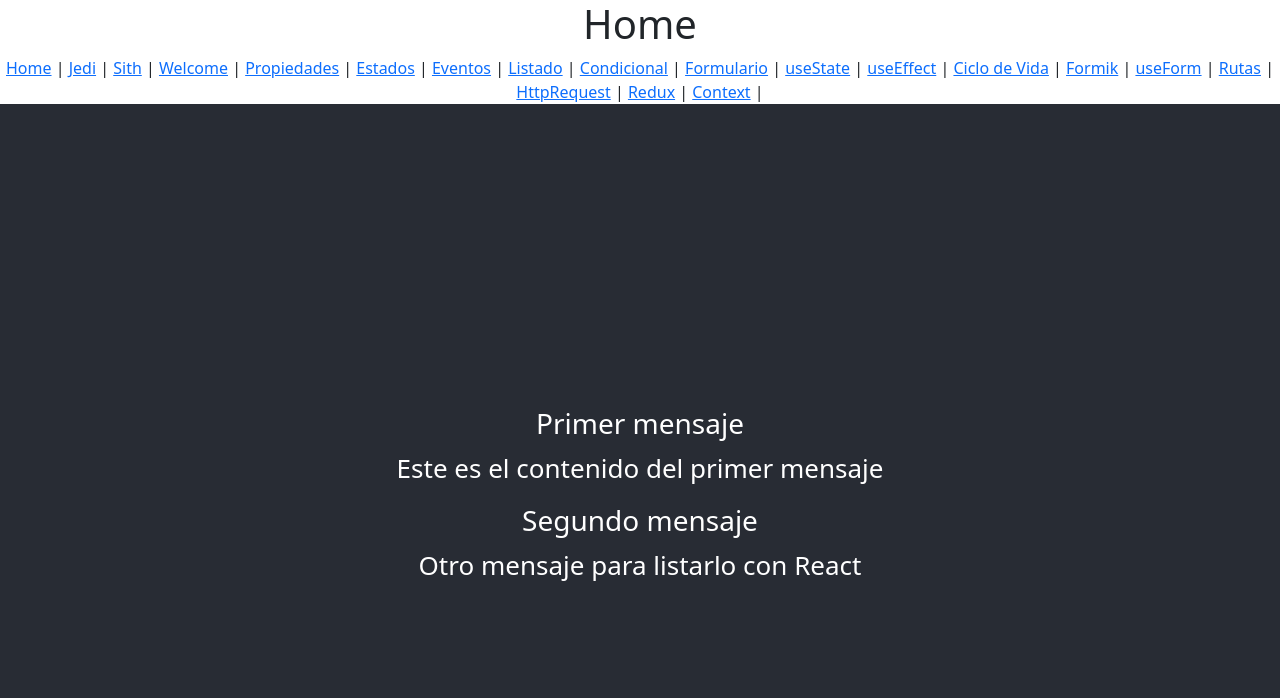
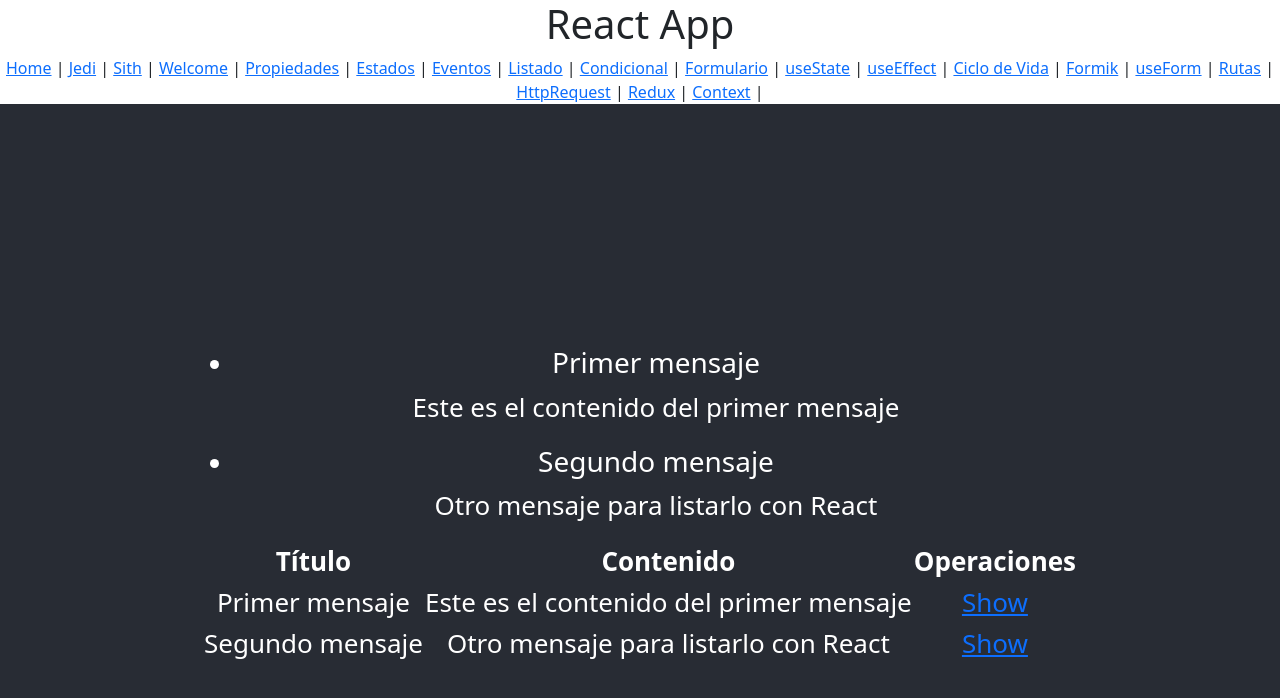
Before and after one commit to pepesan/ejemplos-react-jsx, a React (Create React App) app: page /listado in a window 1280 px wide. Shown: the top 698 px of the page. Built offline with nearby package versions, Linux system fonts and the light colour scheme.

Commit message:
mejorados ejemplos de plantillas

```diff
--- a/src/App.js
+++ b/src/App.js
@@ -32,7 +32,7 @@ function App() {
   return (
     <div className="App">
         <div>
-          <h1>Home</h1>
+          <h1>React App</h1>
           <Menu></Menu>
         </div>
         <header className="App-header">
@@ -43,7 +43,7 @@ function App() {
           <Route path="/welcome" element={<Welcome/>} />
           <Route path="/propiedades" element={<Propiedades name="Juan"/>} />
           <Route path="/estados" element={<Clock/>} />
-          <Route path="/eventos" element={<BotonPulsable/>} />
+          <Route path="/eventos" element={<BotonPulsable contador="2"/>} />
           <Route path="/listado" element={<Listado/>} />
           <Route path="/condicional" element={<Condicional numero="2"></Condicional>} />
           <Route path="/formulario" element={<Form01/>} />
--- a/src/componentes/eventos/BotonPulsable.jsx
+++ b/src/componentes/eventos/BotonPulsable.jsx
@@ -1,10 +1,15 @@
 import React from "react";
 
 class BotonPulsable extends React.Component {
+    contador;
     constructor(props) {
         super(props);
+        this.contador = 0;
+        if (this.props.contador != null && this.props.contador !==""){
+            this.contador = parseInt(this.props.contador);
+        }
         this.state = {
-            count: 0
+            count: this.contador
         };
         this.sayHello = this.sayHello.bind(this);
     }
--- a/src/componentes/plantillas/Condicional.jsx
+++ b/src/componentes/plantillas/Condicional.jsx
@@ -9,7 +9,11 @@ class Condicional extends React.Component {
                 </div>
             );
         } else {
-            return null;
+            return (
+                <div>
+                    <h2>No es par !</h2>
+                </div>
+            );
         }
     }
 }
--- a/src/componentes/plantillas/Listado.jsx
+++ b/src/componentes/plantillas/Listado.jsx
@@ -21,12 +21,28 @@ class RepeatComponent extends React.Component {
     render() {
         return (
             <div>
-                {this.state.datos.map((item) =>
-                    <article key={item.id}>
-                        <h3>{item.title}</h3>
-                        <p>{item.content}</p>
-                    </article>
-                )}
+                <ul>
+                    {this.state.datos.map((item) =>
+                        <li key={item.id}>
+                            <h3>{item.title}</h3>
+                            <p>{item.content}</p>
+                        </li>
+                    )}
+                </ul>
+                <table>
+                    <tr>
+                        <th>Título</th>
+                        <th>Contenido</th>
+                        <th>Operaciones</th>
+                    </tr>
+                    {this.state.datos.map((item) =>
+                        <tr key={item.id}>
+                            <td>{item.title}</td>
+                            <td>{item.content}</td>
+                            <td><a href={`/rutas/${item.id}`}>Show</a> </td>
+                        </tr>
+                    )}
+                </table>
             </div>
         );
     }
```
